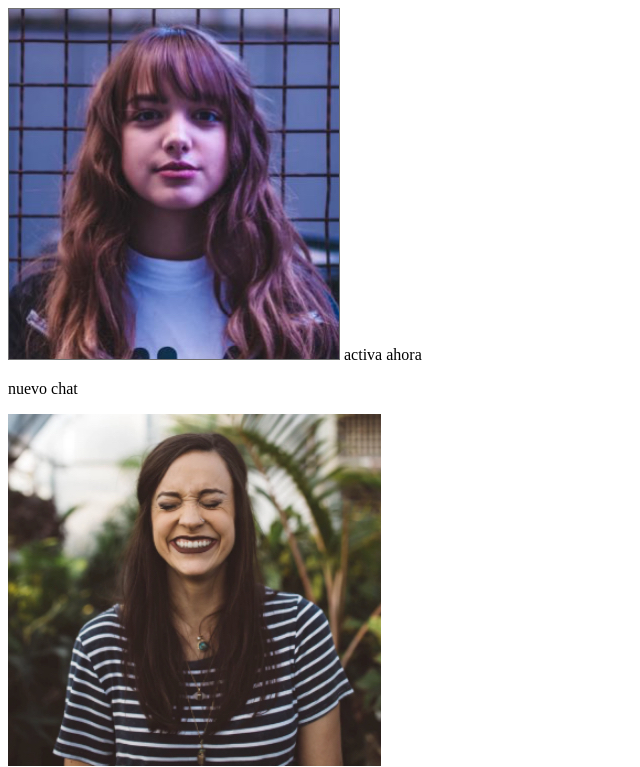
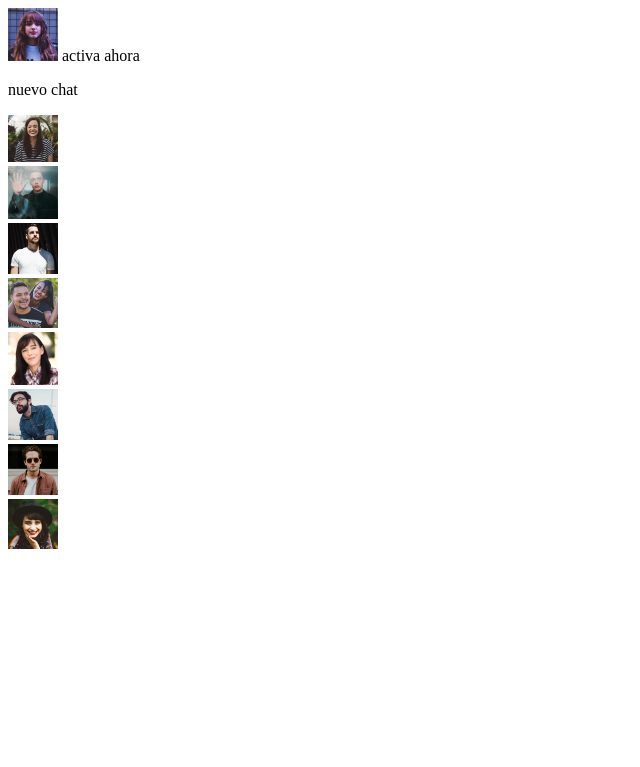
Before and after one commit to BarbaraPo/sistema-de-mensajeria, a plain HTML site: page index.html in a window 1280 px wide. Shown: the top 767 px of the page, without its empty margins (0-640 px from the left). Drawn offline with Linux system fonts and the light colour scheme.

Commit message:
ajustando tamaño de imagenes

```diff
--- a/assets/css/style.css
+++ b/assets/css/style.css
@@ -0,0 +1,4 @@
+.contactos {
+    display: flex;
+    flex-direction: column;
+}
--- a/index.html
+++ b/index.html
@@ -11,35 +11,35 @@
 <body>
     <div class="contactos">
         <div>
-            <img src="/assets/img/maria.jpg" alt="">
+            <img src="/assets/img/maria.jpg" width="50px">
             activa ahora
         </div>
         <div class="boton">
             <p>nuevo chat</p>
         </div>
         <div>
-            <img src="/assets/img/chat1juanita.jpg" alt="">
+            <img src="/assets/img/chat1juanita.jpg"  width="50px">
         </div>
         <div>
-            <img src="/assets/img/chat2alberto.jpg" alt="">
+            <img src="/assets/img/chat2alberto.jpg" width="50px">
         </div>
         <div>
-            <img src="/assets/img/chat3ignacio.jpg" alt="">
+            <img src="/assets/img/chat3ignacio.jpg" width="50px">
         </div>
         <div>
-            <img src="/assets/img/chat4cristian.jpg" alt="">
+            <img src="/assets/img/chat4cristian.jpg" width="50px">
         </div>
         <div>
-            <img src="/assets/img/chat5mariajose.jpg" alt="">
+            <img src="/assets/img/chat5mariajose.jpg" width="50px">
         </div>
         <div>
-            <img src="/assets/img/chat6gonzalo.jpg" alt="">
+            <img src="/assets/img/chat6gonzalo.jpg" width="50px">
         </div>
         <div>
-            <img src="/assets/img/chat7juanpablo.jpg" alt="">
+            <img src="/assets/img/chat7juanpablo.jpg" width="50px">
         </div>
         <div>
-            <img src="/assets/img/chat8magdalena.jpg" alt="">
+            <img src="/assets/img/chat8magdalena.jpg" width="50px">
         </div>
 </div>
 </body>
```
